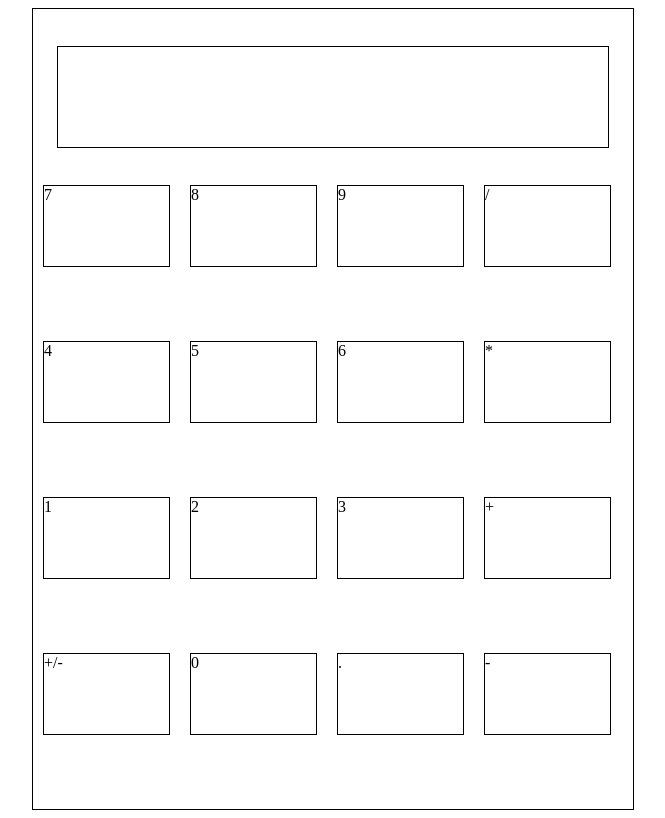
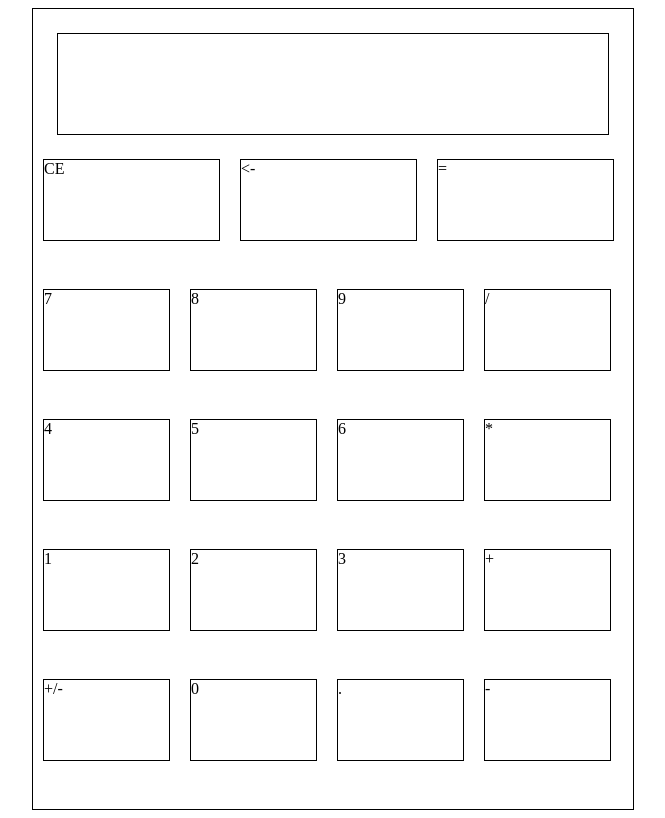
Before and after one commit to SzilagyiDaniel/Calculator, a plain HTML site: page index.html in a window 1280 px wide. Shown: the whole page, without its empty margins (307-972 px from the left). Drawn offline with Linux system fonts and the light colour scheme.

Commit message:
Added missing buttons.

```diff
--- a/index.css
+++ b/index.css
@@ -13,6 +13,13 @@
     margin-right: 10px;
     margin-left: 10px;
 }
+.large-button{
+    width: 175px;
+    height: 80px;
+    border: 1px solid black;
+    margin-right: 10px;
+    margin-left: 10px;
+}
 #display{
     width: 550px;
     height: 100px;
--- a/index.html
+++ b/index.html
@@ -15,8 +15,9 @@
         <p id="secondline"></p>
         <p id="thirdline"></p>
     </div>
-    <div id="clear"></div>
-    <div id="backspace"></div>
+    <div id="clear" class="large-button">CE</div>
+    <div id="backspace" class="large-button"> <- </div>
+    <div id="equal" class="large-button"> = </div>
     <div id="seven" class="small-button">7</div>
     <div id="eight" class="small-button">8</div>
     <div id="nine" class="small-button">9</div>
```
